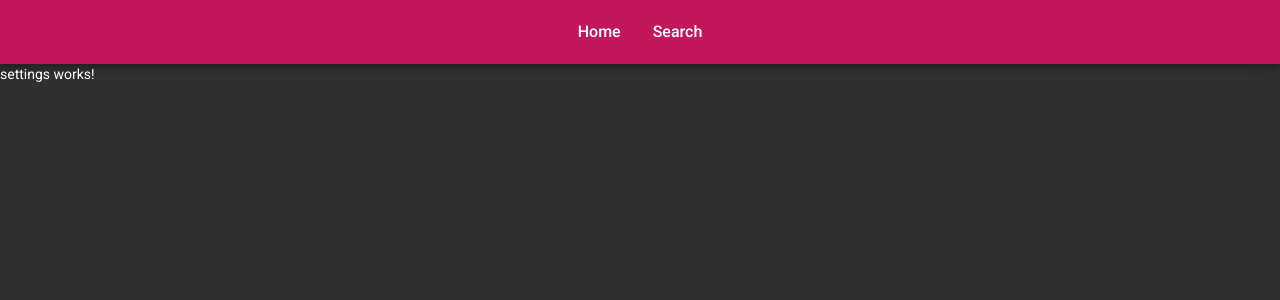
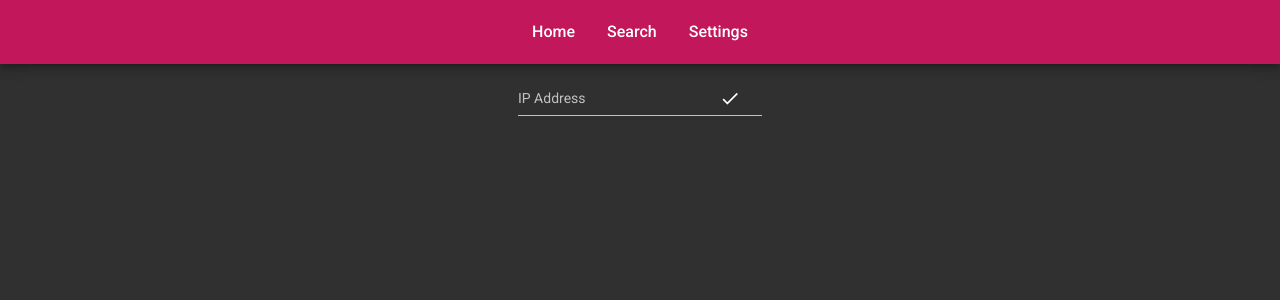
Before and after one commit to bryanpaik/anime-frontend, an Angular app: page /settings in a window 1280 px wide. Shown: the top 300 px of the page. Built offline with nearby package versions, Linux system fonts and the light colour scheme.

Commit message:
File storage (#17)
* file-storage

* file-storage

```diff
--- a/src/app/app.component.ts
+++ b/src/app/app.component.ts
@@ -1,4 +1,8 @@
 import { Component, OnInit } from '@angular/core';
+import { FileConstants } from './utils/constants/filesConstants';
+import { ServerConstants } from './utils/constants/serverConstants';
+import { AnimeApiService } from './utils/services/anime-api.service';
+import { FileStorageService } from './utils/services/file-storage.service';
 
 
 @Component({
@@ -6,11 +10,16 @@ import { Component, OnInit } from '@angular/core';
   templateUrl: './app.component.html',
   styleUrls: ['./app.component.scss']
 })
-export class AppComponent {
-  constructor() {}
+export class AppComponent implements OnInit {
+  constructor(public fileService: FileStorageService, public animeApi: AnimeApiService) {}
 
   title = 'anime-frontend';
 
   ngOnInit(){
+    this.fileService.readFile(FileConstants.SETTINGS).then((data) => {
+      if (data) {
+        this.animeApi.setUrl(`http://${data.ipAddress}:${ServerConstants.PORT}`)
+      }
+    });
   }
 }
--- a/src/app/components/topbar/settings/settings.component.html
+++ b/src/app/components/topbar/settings/settings.component.html
@@ -1 +1,8 @@
-<p>settings works!</p>
+<div class="ipAddress">
+  <form [formGroup]="ipForm" (ngSubmit)="writeIP()">
+    <mat-form-field class="example-full-width">
+      <input type="text" formControlName="ipAddress" id="ipAddress" matInput placeholder="IP Address" name="ipAddress">
+      <button type="submit" matSuffix mat-button><mat-icon >done</mat-icon></button>
+    </mat-form-field>
+  </form>
+</div>
--- a/src/app/components/topbar/settings/settings.component.scss
+++ b/src/app/components/topbar/settings/settings.component.scss
@@ -0,0 +1,7 @@
+.ipAddress {
+  display: flex;
+  justify-content: center;
+  align-items: center;
+  flex-direction: column;
+  margin-top: 10px
+}
--- a/src/app/components/topbar/settings/settings.component.ts
+++ b/src/app/components/topbar/settings/settings.component.ts
@@ -1,4 +1,6 @@
 import { Component, OnInit } from '@angular/core';
+import { FormBuilder } from '@angular/forms';
+import { AnimeApiService } from 'src/app/utils/services/anime-api.service';
 
 @Component({
   selector: 'app-settings',
@@ -6,10 +8,16 @@ import { Component, OnInit } from '@angular/core';
   styleUrls: ['./settings.component.scss']
 })
 export class SettingsComponent implements OnInit {
+  public ipForm = this.formBuilder.group({
+    ipAddress: null,
+  });
 
-  constructor() { }
+  constructor(private formBuilder: FormBuilder, private animeApi: AnimeApiService) { }
 
   ngOnInit(): void {
   }
 
+  writeIP(): void {
+    this.animeApi.writeUrl(this.ipForm.controls['ipAddress'].value);
+  }
 }
--- a/src/app/components/topbar/topbar.component.html
+++ b/src/app/components/topbar/topbar.component.html
@@ -9,7 +9,7 @@
     <a mat-button routerLink="categories">Categories</a>
     <a mat-button routerLink="friends">Friends</a> -->
     <a mat-button routerLink="search">Search</a>
-    <!-- <a mat-button routerLink="settings">Settings</a> -->
+    <a mat-button routerLink="settings">Settings</a>
     <!-- <a mat-button *ngIf="!loggedIn" (click)="login()">Login</a> -->
     <!-- <a mat-button *ngIf="loggedIn" (click)="logout()">Logout</a> -->
     <!-- <a mat-button *ngIf="!loggedIn" (click)="createAccount()">Create Account</a> -->
--- /dev/null
+++ b/src/app/utils/constants/filesConstants.ts
@@ -0,0 +1,4 @@
+export class FileConstants {
+    static readonly SETTINGS = 'settings'
+    static readonly QUEUE = 'queue'
+}
--- /dev/null
+++ b/src/app/utils/constants/serverConstants.ts
@@ -0,0 +1,3 @@
+export class ServerConstants {
+    static readonly PORT = '5000'
+}
--- a/src/app/utils/services/anime-api.service.ts
+++ b/src/app/utils/services/anime-api.service.ts
@@ -2,14 +2,17 @@ import { Injectable } from '@angular/core';
 import { HttpClient } from '@angular/common/http';
 import { Observable } from 'rxjs';
 import { IAnimeListing } from '../interfaces/animeListing';
+import { FileStorageService } from './file-storage.service';
+import { FileConstants } from '../constants/filesConstants';
+import { ServerConstants } from '../constants/serverConstants';
 
 @Injectable({
   providedIn: 'root',
 })
 export class AnimeApiService {
-  baseUrl = 'http://localhost:5000';
+  private baseUrl = '';
 
-  constructor(private http: HttpClient) {}
+  constructor(private http: HttpClient, private fileService: FileStorageService) {}
 
   getStatus() {
     return this.http.get(`${this.baseUrl}/api/status`).subscribe((response) => {
@@ -32,4 +35,13 @@ export class AnimeApiService {
   getApiLink(link: string): Observable<any> {
     return this.http.get(`${this.baseUrl}/api/animix/apiLink?link=${link}`);
   }
+
+  writeUrl(ipAddress: string) {
+    this.fileService.writeToFile(FileConstants.SETTINGS, {ipAddress});
+    this.setUrl(`http://${ipAddress}:${ServerConstants.PORT}`)
+  }
+
+  setUrl(url: string) {
+    this.baseUrl = url;
+  }
 }
--- a/src/app/utils/services/file-storage.service.ts
+++ b/src/app/utils/services/file-storage.service.ts
@@ -1,5 +1,6 @@
 import { Injectable } from '@angular/core';
 import { IpcRenderer } from 'electron';
+import { FileConstants } from '../constants/filesConstants';
 import { IAnimeListing } from '../interfaces/animeListing';
 
 @Injectable({
@@ -19,14 +20,31 @@ export class FileStorageService {
     }
   }
 
+  public async writeToFile(fileName: string, newData: any) {
+    if (this._ipc) {
+      return this._ipc.invoke('saveData', fileName, newData);
+    }
+    return null;
+  }
+
+  public async readFile(fileName: string): Promise<any> {
+    if (this._ipc) {
+      return this._ipc.invoke('loadData', fileName).then((data) => {
+        const queue: any = data || [];
+        return queue;
+      });
+    }
+    return Promise.resolve([]);
+  }
+
   public async writeToQueue(listing: IAnimeListing) {
     if (this._ipc) {
-      return this._ipc.invoke('loadData', 'queue').then((data) => {
+      return this._ipc.invoke('loadData', FileConstants.QUEUE).then((data) => {
         const queue: IAnimeListing[] = data || [];
         queue.push(listing);
 
         if (this._ipc) {
-          return this._ipc.invoke('saveData', 'queue', queue);
+          return this._ipc.invoke('saveData', FileConstants.QUEUE, queue, 'a');
         }
         return null;
       });
@@ -36,7 +54,7 @@ export class FileStorageService {
 
   public async readQueue(): Promise<IAnimeListing[]> {
     if (this._ipc) {
-      return this._ipc.invoke('loadData', 'queue').then((data) => {
+      return this._ipc.invoke('loadData', FileConstants.QUEUE).then((data) => {
         const queue: IAnimeListing[] = data || [];
         return queue;
       });
```
Also changed, not shown: main.js (+25 -2 lines), 1 other file (tests, documents, lock files or other folders).
